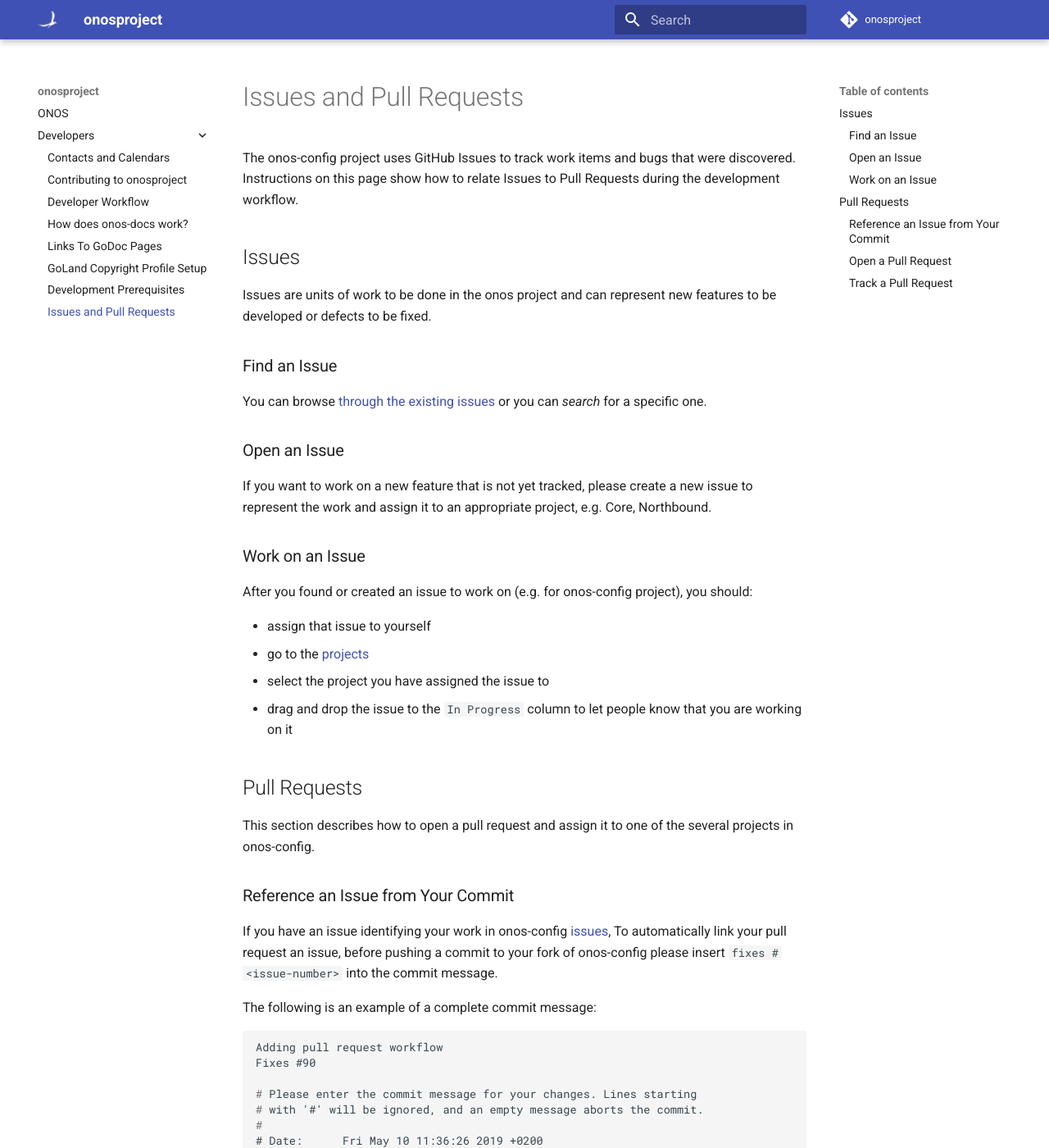
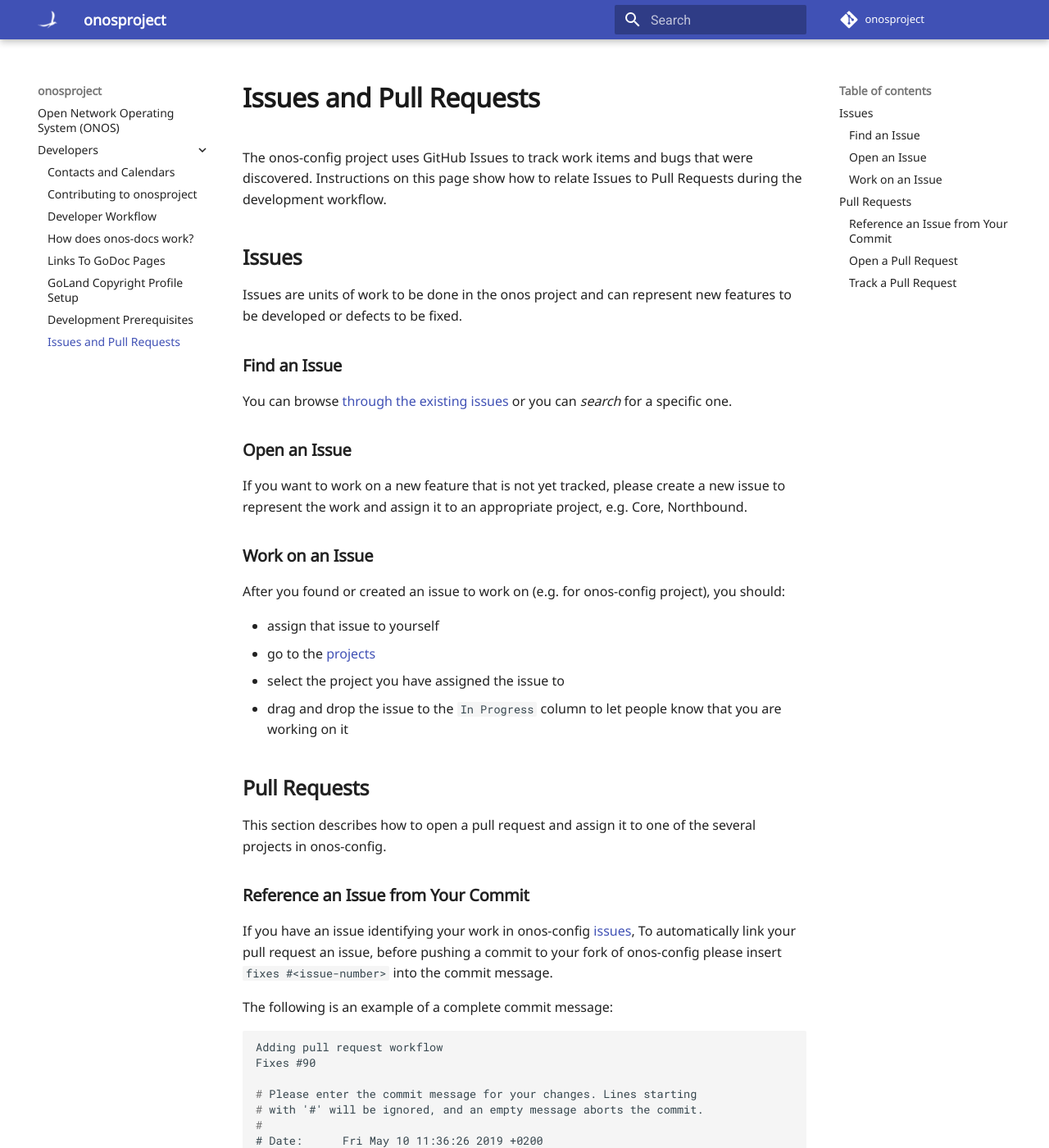
Before and after one commit to onosproject/onos-docs, an MkDocs documentation site: the page built from docs/content/developers/pull_requests.md, in a window 1280 px wide and 1400 px high. Shown: the whole window at 82% size. Built offline with MkDocs 1.6.1 and Material for MkDocs 9.7.7, drawn with Linux system fonts in a browser that asks for light colours.

Commit message:
Fix extra_css bug and add a css file to use a better font (#71)

```diff
--- a/docs/configs/versions.yml
+++ b/docs/configs/versions.yml
@@ -33,4 +33,7 @@ versions:
         - name: onos-test
           url: https://github.com/onosproject/onos-test
           tagName: v0.1-onfconnect
+        - name: onos-docs
+          url: https://github.com/onosproject/onos-docs
+          tagName: master
 LatestVersion: "v0.2"
--- a/docs/content/README.md
+++ b/docs/content/README.md
@@ -1,10 +1,10 @@
-# ONOS
+# Open Network Operating System (ONOS)
 <div style="text-align: justify">
 
 **µONOS** is a code-name for the next generation architecture of ONOS - an open-source SDN control and configuration platform.
 The µONOS architecture is:
 
-- Natively based on new generation of control and configuration interfaces and standards, e.g. *P4/P4Runtime*, *gNMI/OpenConfig*, *gNOI*
+- Natively based on new generation of control and configuration interfaces and standards, e.g. **P4/P4Runtime**, **gNMI/OpenConfig**, **gNOI**
 - Provides basis for zero-touch operations support
 - Implemented in systems-level languages - primarily Go, some C/C++ as necessary
 - Modular and based on established and efficient polyglot interface mechanism - gRPC
--- /dev/null
+++ b/docs/content/styles/css/extra.css
@@ -0,0 +1,57 @@
+@import url('https://fonts.googleapis.com/css?family=Noto+Sans|Noto+Serif');
+
+
+/* Fix for Chrome */
+.md-typeset__table td code {
+    word-break: unset;
+}
+
+.md-typeset__table tr :nth-child(1) {
+    word-wrap: break-word;
+    max-width: 30em;
+}
+
+body {
+    font-family: 'Noto Sans', sans-serif;
+}
+
+h1 {
+    font-weight: bold !important;
+    color: rgba(0,0,0,.9) !important;
+}
+
+h2 {
+    font-weight: bold !important;
+}
+
+h3 {
+    font-weight: bold !important;
+}
+
+.md-typeset h5 {
+    text-transform: none;
+}
+
+figcaption {
+    text-align: center;
+    font-size: 0.8em;
+    font-style: italic;
+    color: #8D909F;
+}
+
+p.subtitle {
+    color: rgba(0,0,0,.54);
+    padding-top: 0;
+    margin-top: -2em;
+    font-weight: bold;
+    font-size: 1.25em;
+}
+
+.markdown-body .task-list-item {
+    list-style-type: none !important;
+}
+
+.markdown-body .task-list-item input[type="checkbox"] {
+    margin: 0 4px 0.25em -20px;
+    vertical-align: middle;
+}
--- a/docs/mkdocs.yml
+++ b/docs/mkdocs.yml
@@ -9,6 +9,8 @@ extra:
     type: slack
   - link: https://www.youtube.com/channel/UCTQaOpqno48GTimdwyfytFw
     type: youtube
+extra_css:
+- styles/css/extra.css
 markdown_extensions:
 - attr_list
 - codehilite
```
Also changed, not shown: docs/configs/nav/nav_v0.1-onfconnect.yml (+5 -5 lines), 3 other files.
